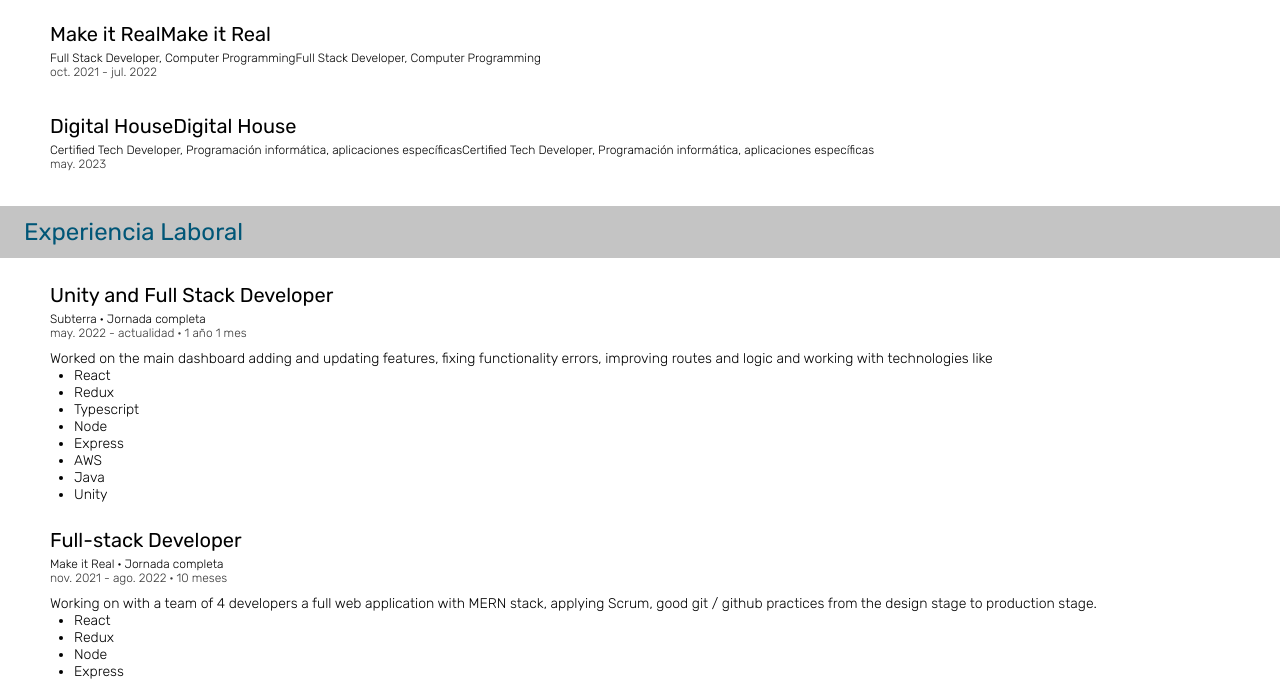
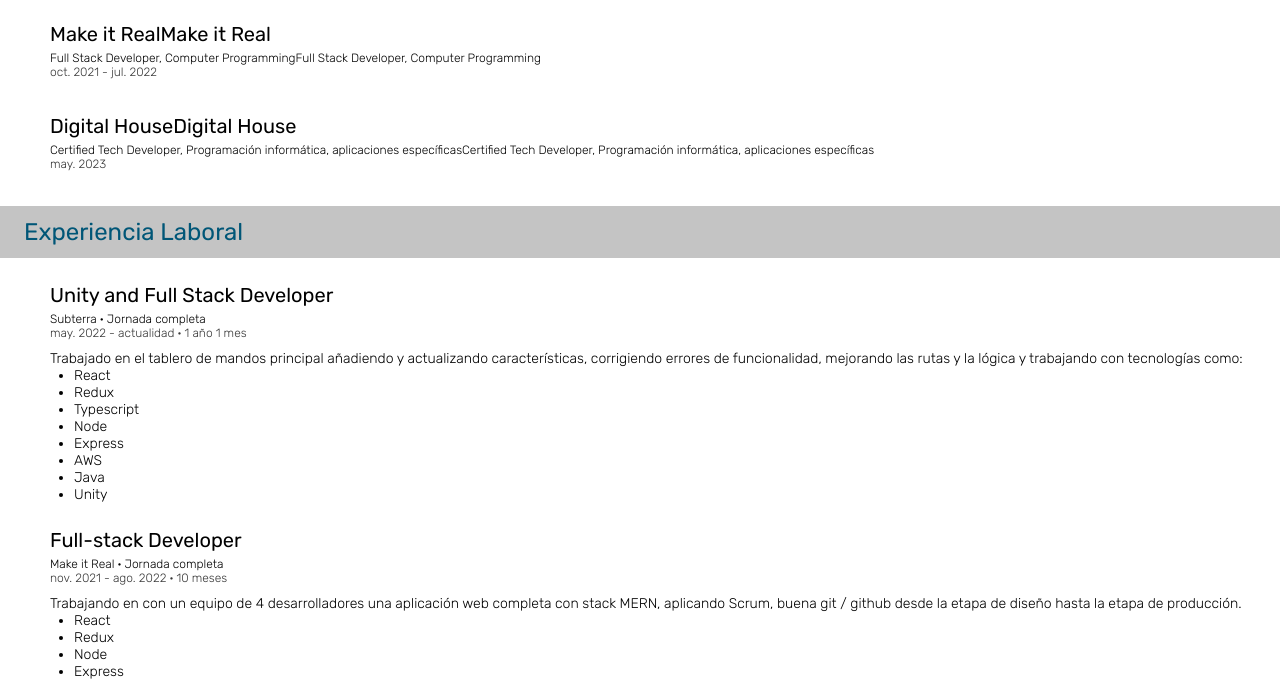
Before and after one commit to BurningAl15/frontend1-clase7-8, a plain HTML site: page index.html in a window 1280 px wide. Shown: the part 943-1636 px from the top of the page. Drawn offline with Linux system fonts and the light colour scheme; a web font is replaced by a local one.

Commit message:
Change descriptions to spanish

```diff
--- a/index.html
+++ b/index.html
@@ -66,10 +66,10 @@
                 <p class="experience-date">may. 2022 - actualidad · 1 año 1 mes</p>
                 <div class="experience-definition">
                     <p>
-                        Worked on the main dashboard adding and updating features, fixing functionality errors,
-                        improving
-                        routes and logic and working with technologies like
-                    </p>
+                        Trabajado en el tablero de mandos principal añadiendo y actualizando características,
+                        corrigiendo errores de funcionalidad,
+                        mejorando
+                        las rutas y la lógica y trabajando con tecnologías como: </p>
                     <ul>
                         <li>React</li>
                         <li>Redux</li>
@@ -88,10 +88,10 @@
                 <p class="experience-date">nov. 2021 - ago. 2022 · 10 meses</p>
                 <div class="experience-definition">
                     <p>
-                        Working on with a team of 4 developers a full web application with MERN stack, applying Scrum,
-                        good
-                        git / github practices from the design stage to production stage.
-                    </p>
+                        Trabajando en con un equipo de 4 desarrolladores una aplicación web completa con stack MERN,
+                        aplicando Scrum,
+                        buena
+                        git / github desde la etapa de diseño hasta la etapa de producción. </p>
                     <ul>
                         <li>React</li>
                         <li>Redux</li>
```
Also changed, not shown: sobremi.html (+8 -6 lines).
